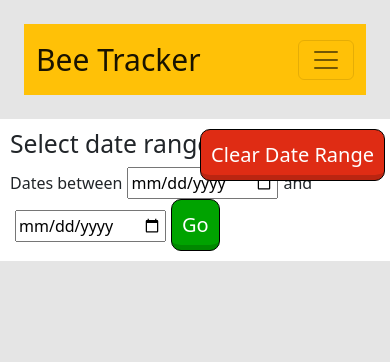
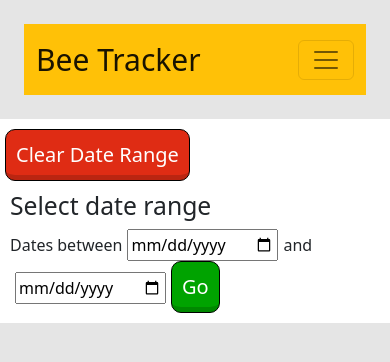
Before and after one commit to RyanMontville/buzz-note-v1, a React (Create React App) app in the folder React/: page /search in a window 390 px wide. Shown: the top 362 px of the page. Built offline with nearby package versions, Linux system fonts and the light colour scheme.

Commit message:
giving search page a responsive layout

```diff
--- a/React/src/components/Frames.js
+++ b/React/src/components/Frames.js
@@ -136,7 +136,7 @@ function Frames(props) {
         setCells("");
         setQueen(false);
         setComb("");
-        //---------------------average state
+        //---------------------average states
         setNumberOfFrames(0);
         setHoneyTotal(0);
         setNectarTotal(0);
--- a/React/src/pages/Page.css
+++ b/React/src/pages/Page.css
@@ -103,3 +103,10 @@ input[type=number] {width: 50px;}
     margin: 0;
     padding: 0;
 }
+
+@media screen and  (max-width: 710px){
+    .right {
+        position: relative;
+        margin-bottom: 10px;
+    }
+}
```
